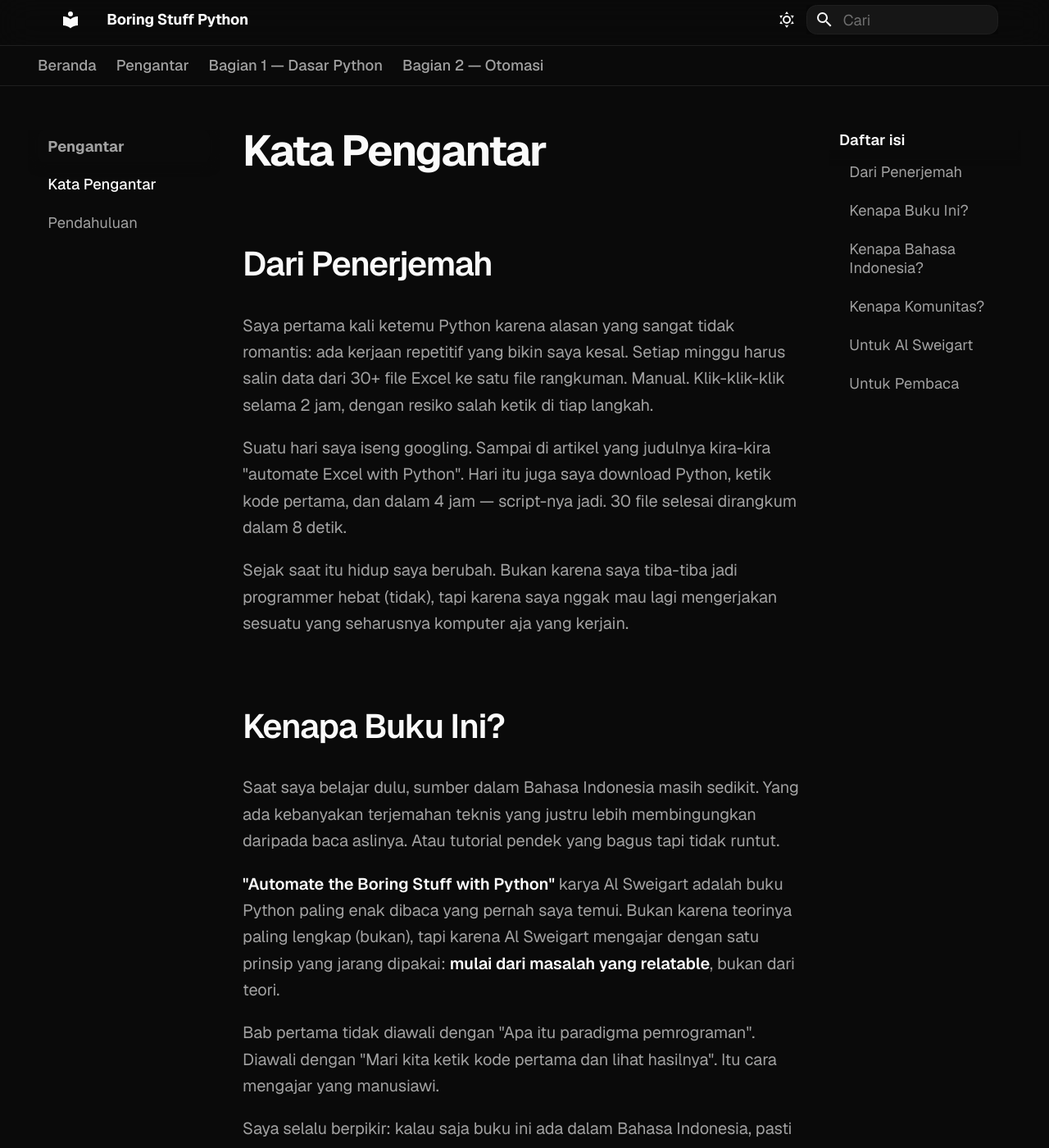
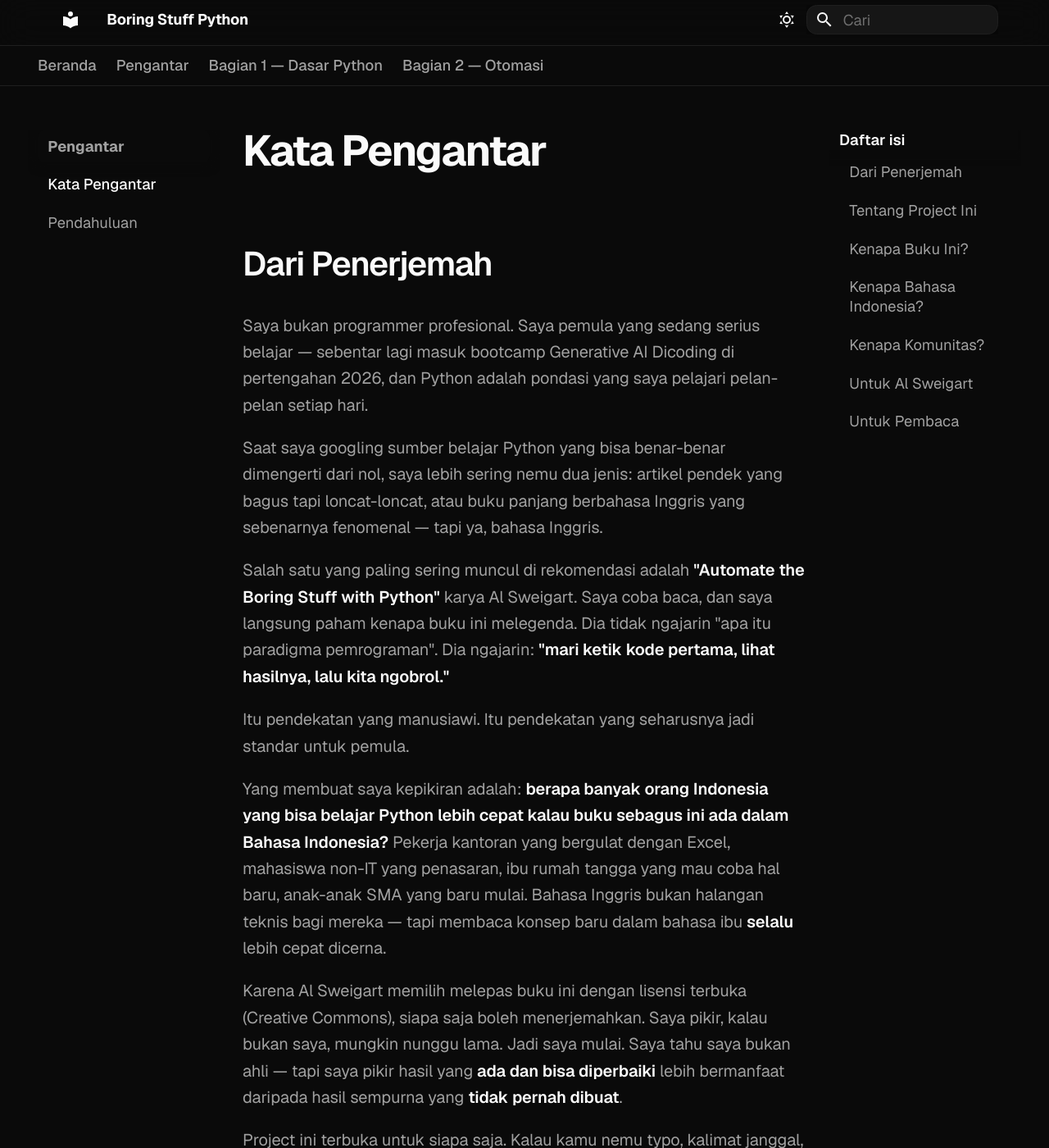
Before and after one commit to masifangue/atbs-id, an MkDocs documentation site: the page built from docs/pengantar/kata-pengantar.md, in a window 1280 px wide and 1400 px high. Shown: the whole window at 82% size. Built offline with MkDocs 1.6.1 and Material for MkDocs 9.7.7, drawn with Linux system fonts in a browser that asks for light colours; some of the changed text lies outside the part shown.

Commit message:
Tambah kredit Yazid Akbar sebagai inisiator/maintainer
- Update site_author & copyright di mkdocs.yml
- Tambah social link ke @masifangue
- Update Kata Pengantar dengan section 'Dari Penerjemah' yang autentik
  (framing: pemula yang lagi prep bootcamp GenAI Dicoding)
- README & ATTRIBUTION: tambah info maintainer + GitHub Issues sebagai kanal kontak

```diff
--- a/docs/pengantar/kata-pengantar.md
+++ b/docs/pengantar/kata-pengantar.md
@@ -2,21 +2,37 @@
 
 ## Dari Penerjemah
 
-Saya pertama kali ketemu Python karena alasan yang sangat tidak romantis: ada kerjaan repetitif yang bikin saya kesal. Setiap minggu harus salin data dari 30+ file Excel ke satu file rangkuman. Manual. Klik-klik-klik selama 2 jam, dengan resiko salah ketik di tiap langkah.
+Saya bukan programmer profesional. Saya pemula yang sedang serius belajar — sebentar lagi masuk bootcamp Generative AI Dicoding di pertengahan 2026, dan Python adalah pondasi yang saya pelajari pelan-pelan setiap hari.
 
-Suatu hari saya iseng googling. Sampai di artikel yang judulnya kira-kira "automate Excel with Python". Hari itu juga saya download Python, ketik kode pertama, dan dalam 4 jam — script-nya jadi. 30 file selesai dirangkum dalam 8 detik.
+Saat saya googling sumber belajar Python yang bisa benar-benar dimengerti dari nol, saya lebih sering nemu dua jenis: artikel pendek yang bagus tapi loncat-loncat, atau buku panjang berbahasa Inggris yang sebenarnya fenomenal — tapi ya, bahasa Inggris.
 
-Sejak saat itu hidup saya berubah. Bukan karena saya tiba-tiba jadi programmer hebat (tidak), tapi karena saya nggak mau lagi mengerjakan sesuatu yang seharusnya komputer aja yang kerjain.
+Salah satu yang paling sering muncul di rekomendasi adalah **"Automate the Boring Stuff with Python"** karya Al Sweigart. Saya coba baca, dan saya langsung paham kenapa buku ini melegenda. Dia tidak ngajarin "apa itu paradigma pemrograman". Dia ngajarin: **"mari ketik kode pertama, lihat hasilnya, lalu kita ngobrol."**
+
+Itu pendekatan yang manusiawi. Itu pendekatan yang seharusnya jadi standar untuk pemula.
+
+Yang membuat saya kepikiran adalah: **berapa banyak orang Indonesia yang bisa belajar Python lebih cepat kalau buku sebagus ini ada dalam Bahasa Indonesia?** Pekerja kantoran yang bergulat dengan Excel, mahasiswa non-IT yang penasaran, ibu rumah tangga yang mau coba hal baru, anak-anak SMA yang baru mulai. Bahasa Inggris bukan halangan teknis bagi mereka — tapi membaca konsep baru dalam bahasa ibu **selalu** lebih cepat dicerna.
+
+Karena Al Sweigart memilih melepas buku ini dengan lisensi terbuka (Creative Commons), siapa saja boleh menerjemahkan. Saya pikir, kalau bukan saya, mungkin nunggu lama. Jadi saya mulai. Saya tahu saya bukan ahli — tapi saya pikir hasil yang **ada dan bisa diperbaiki** lebih bermanfaat daripada hasil sempurna yang **tidak pernah dibuat**.
+
+Project ini terbuka untuk siapa saja. Kalau kamu nemu typo, kalimat janggal, atau merasa ada penjelasan yang bisa lebih baik — buka issue atau pull request di [GitHub](https://github.com/masifangue/atbs-id). Setiap kontribusi membuat buku ini lebih baik untuk pembaca berikutnya.
+
+— **Yazid Akbar** ([@masifangue](https://github.com/masifangue))
+
+## Tentang Project Ini
+
+Buku ini adalah terjemahan dan adaptasi dari **"Automate the Boring Stuff with Python"** karya **Al Sweigart** ke Bahasa Indonesia.
+
+Project ini diinisiasi oleh Yazid Akbar sebagai usaha membuat sumber belajar Python berkualitas tinggi yang diakses gratis dalam Bahasa Indonesia.
 
 ## Kenapa Buku Ini?
 
-Saat saya belajar dulu, sumber dalam Bahasa Indonesia masih sedikit. Yang ada kebanyakan terjemahan teknis yang justru lebih membingungkan daripada baca aslinya. Atau tutorial pendek yang bagus tapi tidak runtut.
+Sumber belajar Python dalam Bahasa Indonesia masih sedikit. Yang ada kebanyakan terjemahan teknis yang justru lebih membingungkan daripada baca aslinya. Atau tutorial pendek yang bagus tapi tidak runtut.
 
-**"Automate the Boring Stuff with Python"** karya Al Sweigart adalah buku Python paling enak dibaca yang pernah saya temui. Bukan karena teorinya paling lengkap (bukan), tapi karena Al Sweigart mengajar dengan satu prinsip yang jarang dipakai: **mulai dari masalah yang relatable**, bukan dari teori.
+**"Automate the Boring Stuff with Python"** karya Al Sweigart adalah salah satu buku Python paling enak dibaca yang pernah ada. Bukan karena teorinya paling lengkap (bukan), tapi karena Al Sweigart mengajar dengan satu prinsip yang jarang dipakai: **mulai dari masalah yang relatable**, bukan dari teori.
 
 Bab pertama tidak diawali dengan "Apa itu paradigma pemrograman". Diawali dengan "Mari kita ketik kode pertama dan lihat hasilnya". Itu cara mengajar yang manusiawi.
 
-Saya selalu berpikir: kalau saja buku ini ada dalam Bahasa Indonesia, pasti banyak teman saya — yang bukan dari latar belakang teknis — bisa lebih cepat masuk ke dunia Python.
+Kalau saja buku ini ada dalam Bahasa Indonesia, akan lebih banyak teman-teman kita — yang bukan dari latar belakang teknis — bisa lebih cepat masuk ke dunia Python. Itulah motivasi project ini.
 
 ## Kenapa Bahasa Indonesia?
 
--- a/mkdocs.yml
+++ b/mkdocs.yml
@@ -1,8 +1,8 @@
 site_name: Boring Stuff Python
 site_description: Terjemahan & adaptasi Bahasa Indonesia dari "Automate the Boring Stuff with Python" karya Al Sweigart. Belajar Python dari nol.
-site_author: Komunitas Penerjemah Indonesia
+site_author: Yazid Akbar
 copyright: |
-  &copy; Komunitas Penerjemah Indonesia · Berdasarkan karya Al Sweigart ·
+  &copy; 2026 Yazid Akbar · Berdasarkan karya Al Sweigart ·
   <a href="https://creativecommons.org/licenses/by-nc-sa/4.0/" target="_blank">CC BY-NC-SA 4.0</a>
 
 theme:
@@ -88,8 +88,11 @@ plugins:
 extra:
   social:
     - icon: fontawesome/brands/github
-      link: https://github.com/
+      link: https://github.com/masifangue/atbs-id
       name: Repo project di GitHub
+    - icon: fontawesome/brands/github-alt
+      link: https://github.com/masifangue
+      name: Yazid Akbar (maintainer)
   generator: false
 
 nav:
```
Also changed, not shown: ATTRIBUTION.md (+5 -1 lines), README.md (+6 -0 lines).
